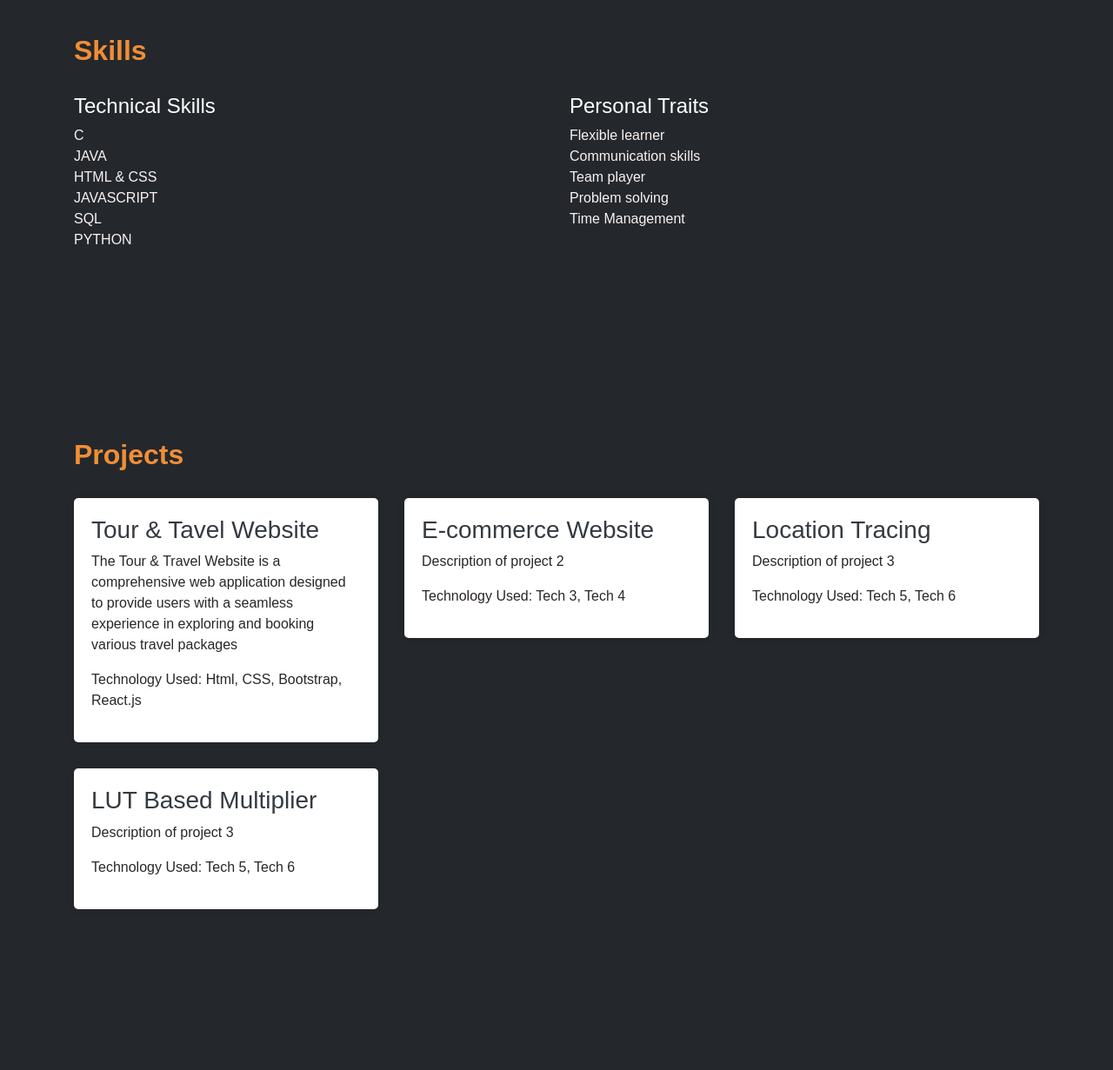
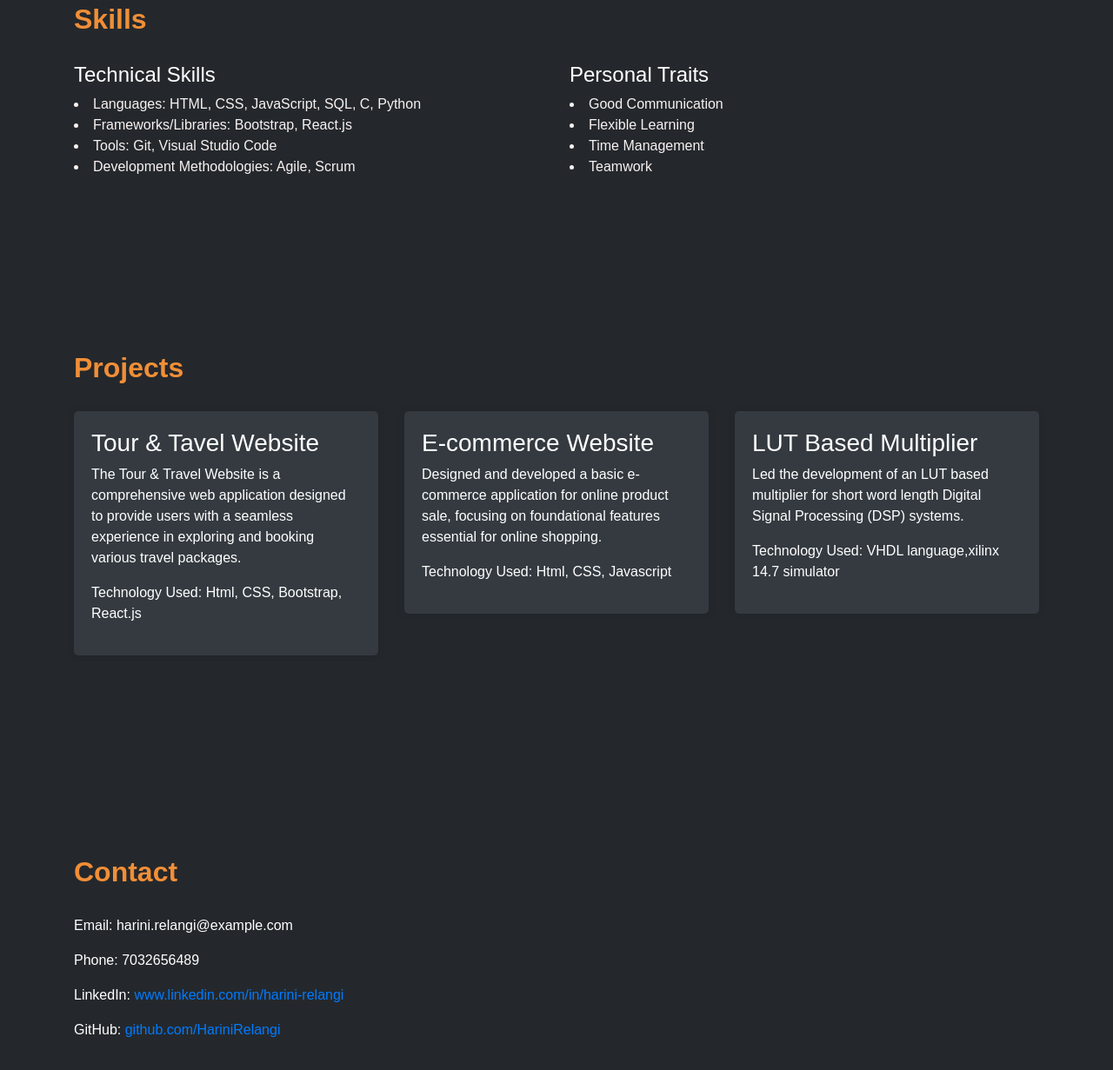
Before and after one commit to HariniRelangi/Harini-portfolio, a plain HTML site: page index.html in a window 1280 px wide. Shown: the part 1517-2748 px from the top of the page at 87% size. Drawn offline with nearby package versions, Linux system fonts and the light colour scheme.

Commit message:
Add files via upload

```diff
--- a/index.html
+++ b/index.html
@@ -42,14 +42,12 @@
   <section id="welcome" class="section">
     <div class="container">
       <div class="row">
-        <div class="col-md-6">
-          <h1>Hi, I'm <span>Harini Relangi</span></h1>
-          <h4>Frontend developer</h4>
+        <div >
+          <h1>Hello!, I'm <span>Harini Relangi</span></h1>
         </div>
         <!-- <div class="col-md-6">
           <img src="your_image_url_here" alt="Harini Relangi" style="max-width: 100%;">
         </div> -->
-
       </div>
     </div>
   </section>
@@ -58,10 +56,19 @@
     <div class="container ">
       <h2 class="section-header">About Me</h2>
       <div class=" col-md-8 about">
-        <p>I am a dedicated, detail-oriented and open-minded.
-           I believe that a person should work on developing their professional skills and learning new things all the time.
-          I get across to people and adjust to changes with ease.
-          Currently, iam looking for opportunity to do better and achieve greatness </p>
+        <p>Recent graduate eager to kickstart a career in the professional world.
+           With a strong academic background, I'm ready to apply my skills and enthusiasm to real-world projects.
+          </p>
+        <p>Although I may be a fresher in the professional realm, I am eager to leverage my skills and
+           knowledge to contribute meaningfully to any project or team I become a part of,
+           where I aspire to make a difference through my work.</p>
+            <p>Currently, iam looking for opportunity to do better and achieve greatness.
+              Let's collaborate and create something amazing together!</p>
+        <!-- <p>I am a dedicated, detail-oriented and open-minded.
+           I believe that a person should work on developing their professional skills and learning
+            new things all the time.
+          I get across to people and adjust to changes with ease.  -->
+           </p>
       </div>
     </div>
   </section>
@@ -75,21 +82,22 @@
             <h4 >Bachelor's of Technology</h4>
             <p>2019 - 2023</p>
             <li>BVCITS - JNTUK</li>
-            <li> Stream : ECE</li>
+            <li> Major : ECE</li>
             <li>CGPA : 7.5 </li>
           </div>
         </div>
-          <div class="education-card">
-            <div class="col-md-4  ">
+          <div class="col-md-4">
+            <div class="education-card">
               <h4>Intermediate</h4>
               <p>2017 -2019</p>
               <li>Aditya Junior College</li>
+              <li> Major : MPC</li>
               <li>CGPA : 9.88</li>
           </div>
           </div>
-        <div class="col-md-4 " >
+        <div class="col-md-4" >
           <div class="education-card">
-            <h4 >Secondary Education</h4>
+            <h4 >SSC</h4>
             <p>2016-2017</p>
             <li>Sir CV Raman Public school</li>
             <li>CGPA:9.7</li>
@@ -107,25 +115,18 @@
         <!-- Soft Skills Section -->
         <div class="col-md-6 skills">
           <h4>Technical Skills</h4>
-          <ul>
-            <li>C</li>
-            <li>JAVA</li>
-            <li>HTML & CSS</li>
-            <li>JAVASCRIPT</li>
-            <li>SQL</li>
-            <li>PYTHON</li>
-          </ul>
+            <li>Languages: HTML, CSS, JavaScript, SQL, C, Python</li>
+            <li>Frameworks/Libraries: Bootstrap, React.js</li>
+            <li>Tools: Git, Visual Studio Code</li>
+            <li>Development Methodologies: Agile, Scrum</li>
         </div>
         <!-- Hard Skills Section -->
         <div class="col-md-6 skills">
           <h4>Personal Traits</h4>
-          <ul>
-            <li>Flexible learner</li>
-            <li>Communication skills</li>
-            <li>Team player</li>
-            <li>Problem solving</li>
+            <li>Good Communication</li>
+            <li>Flexible Learning</li>
             <li>Time Management</li>
-          </ul>
+            <li>Teamwork</li>
         </div>
       </div>
     </div>
@@ -142,29 +143,23 @@
             <p>The Tour & Travel Website is a comprehensive
                web application designed to provide users with
                 a seamless experience in exploring and booking
-                various travel packages</p>
+                various travel packages.</p>
             <p>Technology Used: Html, CSS, Bootstrap, React.js</p>
           </div>
         </div>
         <div class="col-md-4">
           <div class="project-card">
             <h3>E-commerce Website</h3>
-            <p>Description of project 2</p>
-            <p>Technology Used: Tech 3, Tech 4</p>
-          </div>
-        </div>
-        <div class="col-md-4">
-          <div class="project-card">
-            <h3>Location Tracing</h3>
-            <p>Description of project 3</p>
-            <p>Technology Used: Tech 5, Tech 6</p>
+            <p>Designed and developed a basic e-commerce application for online product sale,
+               focusing on foundational features essential for online shopping.</p>
+            <p>Technology Used: Html, CSS, Javascript</p>
           </div>
         </div>
           <div class="col-md-4">
             <div class="project-card">
               <h3>LUT Based Multiplier</h3>
-              <p>Description of project 3</p>
-              <p>Technology Used: Tech 5, Tech 6</p>
+              <p>Led the development of an LUT based multiplier for short word length Digital Signal Processing (DSP) systems.</p>
+              <p>Technology Used: VHDL language,xilinx 14.7 simulator</p>
             </div>
         </div>
       </div>
@@ -176,10 +171,11 @@
     <div class="container">
       <h2 class="section-header">Contact</h2>
       <div class="section-content">
-        <p>LinkedIn: <a href="your_linkedin_url_here">Harini Relangi</a></p>
-        <p>GitHub: <a href="your_github_url_here">harinirelangi</a></p>
-        <p>Email: your_email@example.com</p>
-        <p>Phone: +1234567890</p>
+        <p>Email: harini.relangi@example.com</p>
+        <p>Phone: 7032656489</p>
+        <p>LinkedIn: <a href="https://www.linkedin.com/in/harini-relangi/">www.linkedin.com/in/harini-relangi</a></p>
+        <p>GitHub: <a href="https://github.com/HariniRelangi">github.com/HariniRelangi</a></p>
+
       </div>
     </div>
   </section>
--- a/styles.css
+++ b/styles.css
@@ -100,10 +100,6 @@ body {
     box-shadow: 0 0 10px rgba(0, 0, 0, 0.1);
 
   }
-  /* .col-gap-md-4 .col-md-4{
-    padding-right:15px;
-    padding-left:15px;
-  } */
   /* Skills Section */
   #skills {
     background-color: #24282c;
@@ -122,18 +118,18 @@ body {
   #projects {
     padding: 100px 0;
     background-color: #24282c;
-    color :rgb(43, 38, 38);
+    color :white;
   }
 
   .project-card {
-    background-color: #fff;
+    background-color: #343a40;
     padding: 20px;
     border-radius: 5px;
     box-shadow: 0 0 10px rgba(0, 0, 0, 0.1);
   }
 
   .project-card h3 {
-    color: #343a40;
+    color:white;
   }
 
   /* Contact Section */
```
